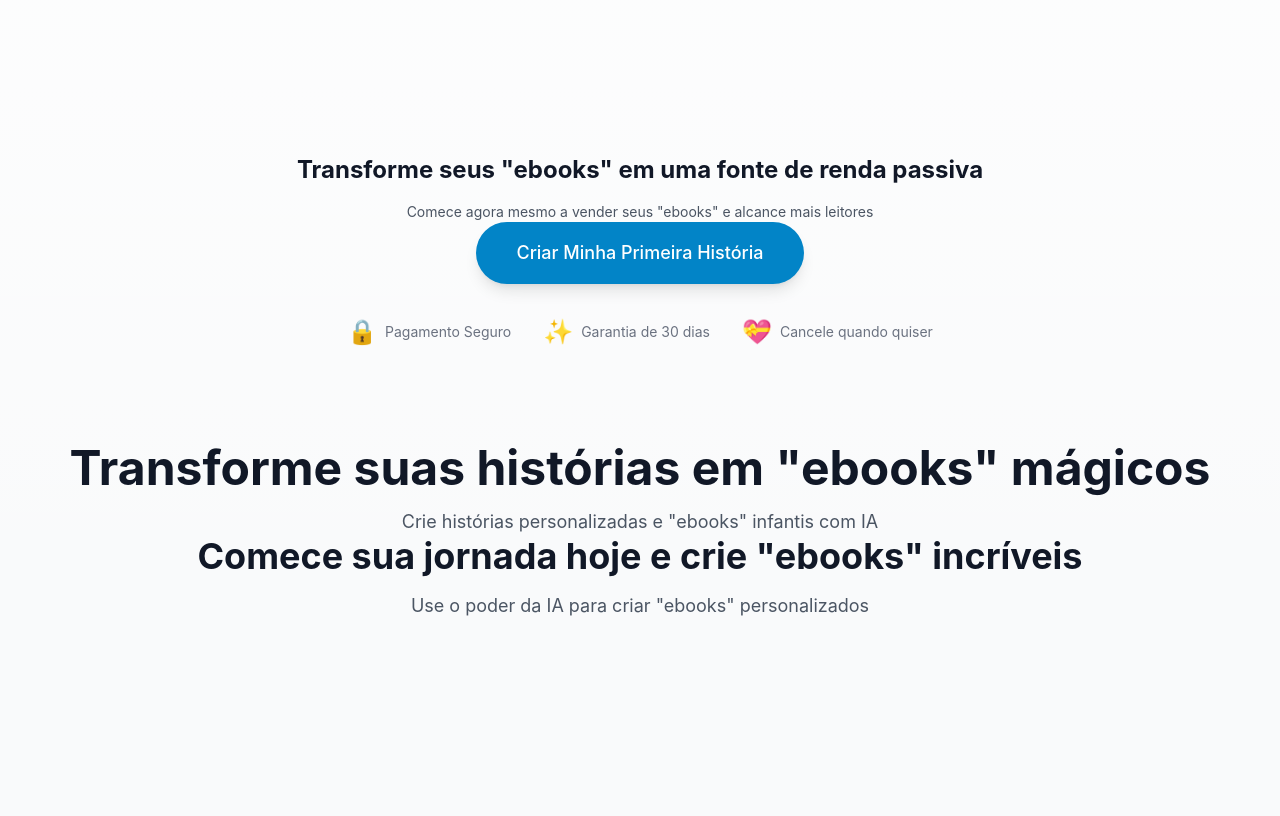
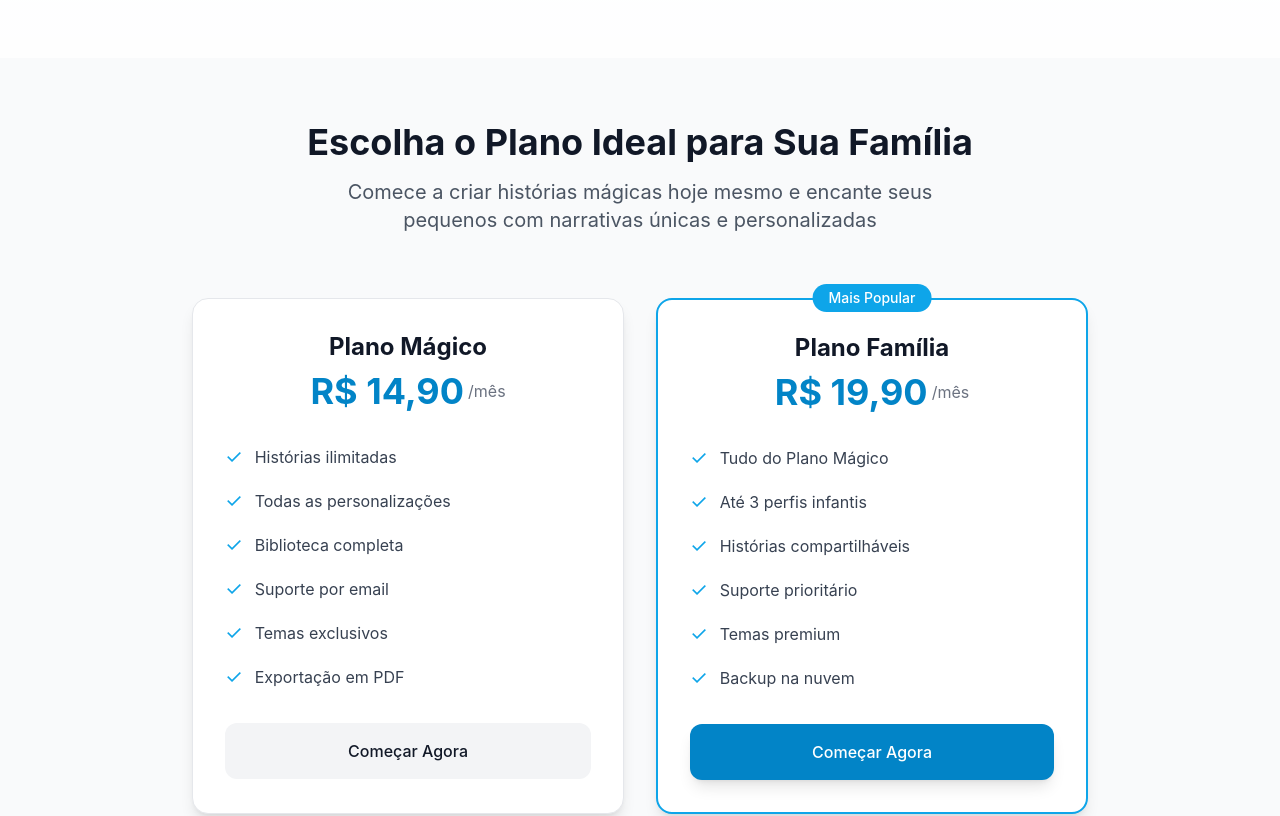
Before and after one commit to jonasouzads/historinhas, a Next.js app: page / in a window 1280 px wide. Shown: the part 1540-2356 px from the top of the page. Before the commit the page ends 2160 px from the top, so only its background shows below. Built offline with nearby package versions, Linux system fonts and the light colour scheme.

Commit message:
Novas Atualizações LP

```diff
--- a/app/page.tsx
+++ b/app/page.tsx
@@ -169,6 +169,112 @@ export default function HomePage() {
         </div>
       </div>
 
+      {/* Pricing Section */}
+      <section className="py-16 bg-gray-50">
+        <div className="max-w-7xl mx-auto px-4 sm:px-6 lg:px-8">
+          <div className="text-center mb-16">
+            <motion.h2
+              initial={{ opacity: 0, y: 20 }}
+              whileInView={{ opacity: 1, y: 0 }}
+              viewport={{ once: true }}
+              transition={{ duration: 0.5 }}
+              className="text-3xl sm:text-4xl font-bold text-gray-900 mb-4"
+            >
+              Escolha o Plano Ideal para Sua Família
+            </motion.h2>
+            <motion.p
+              initial={{ opacity: 0, y: 20 }}
+              whileInView={{ opacity: 1, y: 0 }}
+              viewport={{ once: true }}
+              transition={{ duration: 0.5, delay: 0.1 }}
+              className="text-xl text-gray-600 max-w-2xl mx-auto"
+            >
+              Comece a criar histórias mágicas hoje mesmo e encante seus pequenos com narrativas únicas e personalizadas
+            </motion.p>
+          </div>
+
+          <div className="grid grid-cols-1 md:grid-cols-2 gap-8 max-w-4xl mx-auto">
+            {[
+              {
+                name: "Plano Mágico",
+                price: "R$ 14,90",
+                paymentLink: "https://pay.kiwify.com.br/mxHAUaX",
+                features: [
+                  "Histórias ilimitadas",
+                  "Todas as personalizações",
+                  "Biblioteca completa",
+                  "Suporte por email",
+                  "Temas exclusivos",
+                  "Exportação em PDF"
+                ],
+                color: "primary"
+              },
+              {
+                name: "Plano Família",
+                price: "R$ 19,90",
+                paymentLink: "https://pay.kiwify.com.br/0aunU62",
+                features: [
+                  "Tudo do Plano Mágico",
+                  "Até 3 perfis infantis",
+                  "Histórias compartilháveis",
+                  "Suporte prioritário",
+                  "Temas premium",
+                  "Backup na nuvem"
+                ],
+                color: "secondary",
+                popular: true
+              }
+            ].map((plan, index) => (
+              <motion.div
+                key={plan.name}
+                initial={{ opacity: 0, y: 20 }}
+                whileInView={{ opacity: 1, y: 0 }}
+                viewport={{ once: true }}
+                transition={{ duration: 0.5, delay: index * 0.1 }}
+                className={`bg-white rounded-2xl p-8 shadow-lg hover:shadow-xl transition-shadow relative ${
+                  plan.popular ? 'border-2 border-primary-500 scale-105' : 'border border-gray-200'
+                }`}
+              >
+                {plan.popular && (
+                  <span className="absolute -top-4 left-1/2 -translate-x-1/2 bg-primary-500 text-white px-4 py-1 rounded-full text-sm font-medium">
+                    Mais Popular
+                  </span>
+                )}
+
+                <div className="text-center mb-8">
+                  <h3 className="text-2xl font-bold text-gray-900 mb-2">{plan.name}</h3>
+                  <div className="flex items-center justify-center gap-1">
+                    <span className="text-4xl font-bold text-primary-600">{plan.price}</span>
+                    <span className="text-gray-500">/mês</span>
+                  </div>
+                </div>
+
+                <ul className="space-y-4 mb-8">
+                  {plan.features.map((feature) => (
+                    <li key={feature} className="flex items-center gap-3">
+                      <span className="text-primary-500 text-xl">✓</span>
+                      <span className="text-gray-700">{feature}</span>
+                    </li>
+                  ))}
+                </ul>
+
+                <Link
+                  href={plan.paymentLink}
+                  target="_blank"
+                  className={`block w-full py-4 px-6 rounded-xl text-center font-medium transition-all transform hover:scale-105 ${
+                    plan.popular
+                      ? 'bg-primary-600 text-white hover:bg-primary-700 shadow-lg hover:shadow-xl'
+                      : 'bg-gray-100 text-gray-900 hover:bg-gray-200'
+                  }`}
+                >
+                  Começar Agora
+                </Link>
+              </motion.div>
+            ))}
+          </div>
+        </div>
+      </section>
+
       {/* Final CTA */}
       <div className="py-16 sm:py-24">
         <div className="max-w-7xl mx-auto px-4 sm:px-6 lg:px-8 text-center">
@@ -200,22 +306,26 @@ export default function HomePage() {
           </div>
         </div>
       </div>
-      <div className="text-center">
-        <h1 className="text-4xl sm:text-5xl font-bold text-gray-900">
-          Transforme suas histórias em &quot;ebooks&quot; mágicos
-        </h1>
-        <p className="mt-4 text-lg text-gray-600">
-          Crie histórias personalizadas e &quot;ebooks&quot; infantis com IA
-        </p>
-      </div>
-      <div className="text-center">
-        <h2 className="text-3xl sm:text-4xl font-bold text-gray-900">
-          Comece sua jornada hoje e crie &quot;ebooks&quot; incríveis
-        </h2>
-        <p className="mt-4 text-lg text-gray-600">
-          Use o poder da IA para criar &quot;ebooks&quot; personalizados
-        </p>
-      </div>
+
+      {/* Utmify Scripts */}
+      <script
+        src="https://cdn.utmify.com.br/scripts/utms/latest.js"
+        data-utmify-prevent-subids
+        async
+        defer
+      />
+      <script
+        dangerouslySetInnerHTML={{
+          __html: `
+            window.pixelId = "678b23f9abcaf962211a5587";
+            var a = document.createElement("script");
+            a.setAttribute("async", "");
+            a.setAttribute("defer", "");
+            a.setAttribute("src", "https://cdn.utmify.com.br/scripts/pixel/pixel.js");
+            document.head.appendChild(a);
+          `
+        }}
+      />
     </div>
   );
 }
```
